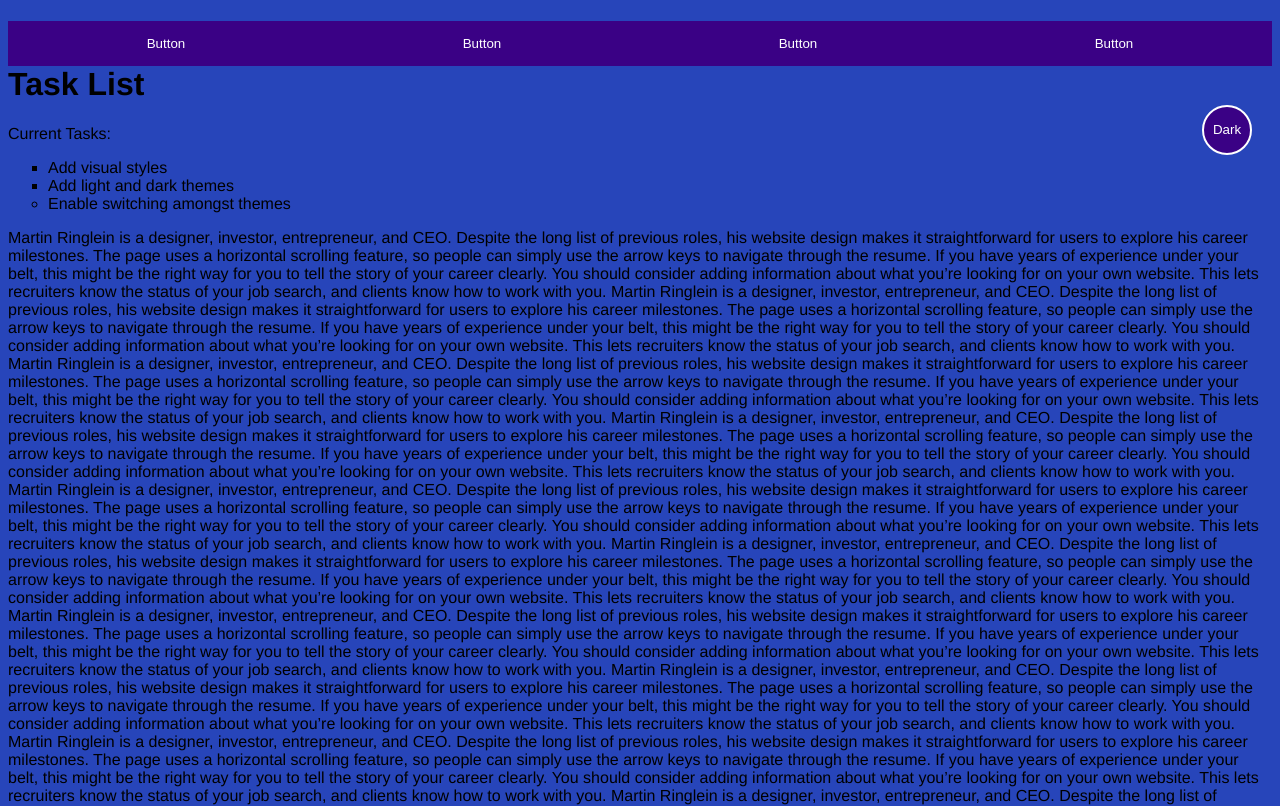
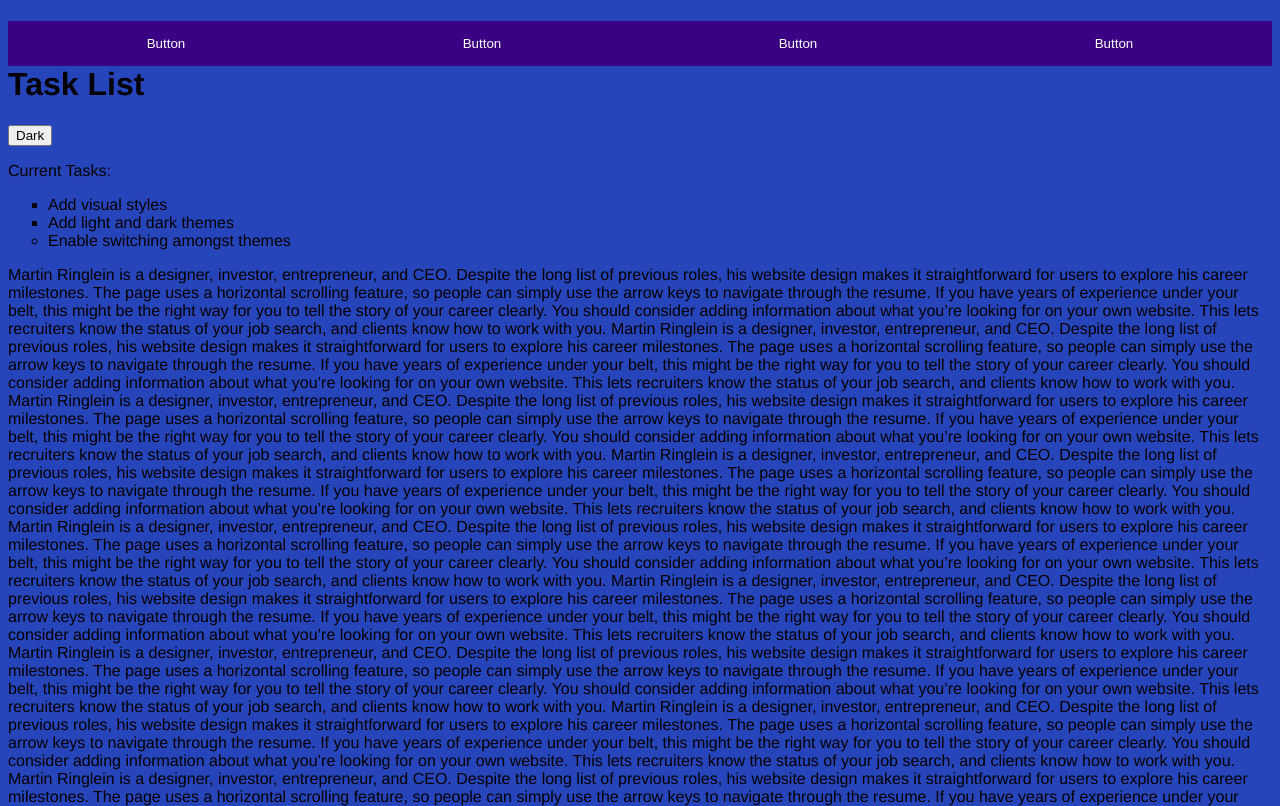
Before and after one commit to AN1H3M/simpleWebsite, a plain HTML site: page vsCode/simpleWebsite/index.html in a window 1280 px wide. Shown: the top 806 px of the page. Drawn offline with Linux system fonts and the light colour scheme.

Commit message:
got rid of theme toggle button

```diff
--- a/vsCode/simpleWebsite/main.css
+++ b/vsCode/simpleWebsite/main.css
@@ -55,23 +55,3 @@ li {
     --btnFontColor: var(--white);
     --btnHover: var(--light-purple);
 }
-
-.btn {
-    position: relative;
-    cursor: pointer;
-    float: right;
-    right: 20px;
-    bottom: 20px;
-    height: 50px;
-    width: 50px;
-    border-radius: 50px;
-    border: 2px solid var(--btnRadius);
-    color: var(--btnFontColor);
-    background-color: var(--btnBg);
-}
-.btn:hover {
-    right: 19px;
-    bottom: 19px;
-    height: 52px;
-    width: 52px;
-}
```
